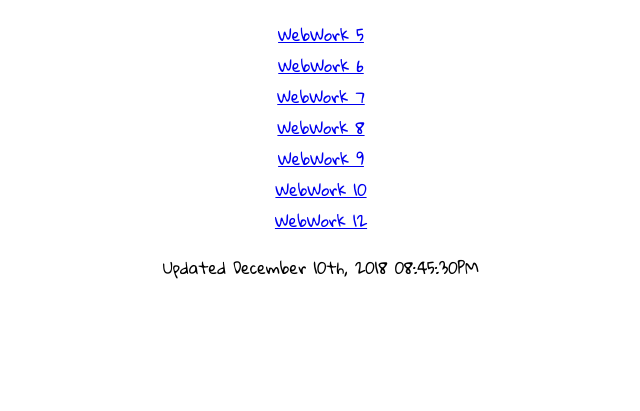
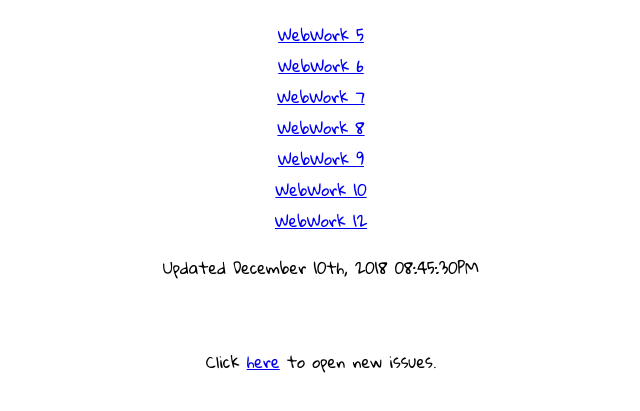
Before and after one commit to pwkjl/pwkjl.github.io, a plain HTML site: page index.html in a window 1280 px wide. Shown: the part 87-498 px from the top of the page, without its empty margins (319-959 px from the left). Drawn offline with Linux system fonts and the light colour scheme.

Commit message:
Added link to open new issues

```diff
--- a/index.html
+++ b/index.html
@@ -27,6 +27,7 @@
         <a href="ww/ww9.html">WebWork 9</a><br>
         <a href="ww/ww10.html">WebWork 10</a><br>
         <a href="ww/ww12.html">WebWork 12</a><br>
-        <p>Updated December 10th, 2018 08:45:30PM</p>
+        <p>Updated December 10th, 2018 08:45:30PM</p><br>
+        <p>Click <a href="https://github.com/pwkjl/pwkjl.github.io/issues">here</a> to open new issues.</p>
     </div>
 </body>
```
